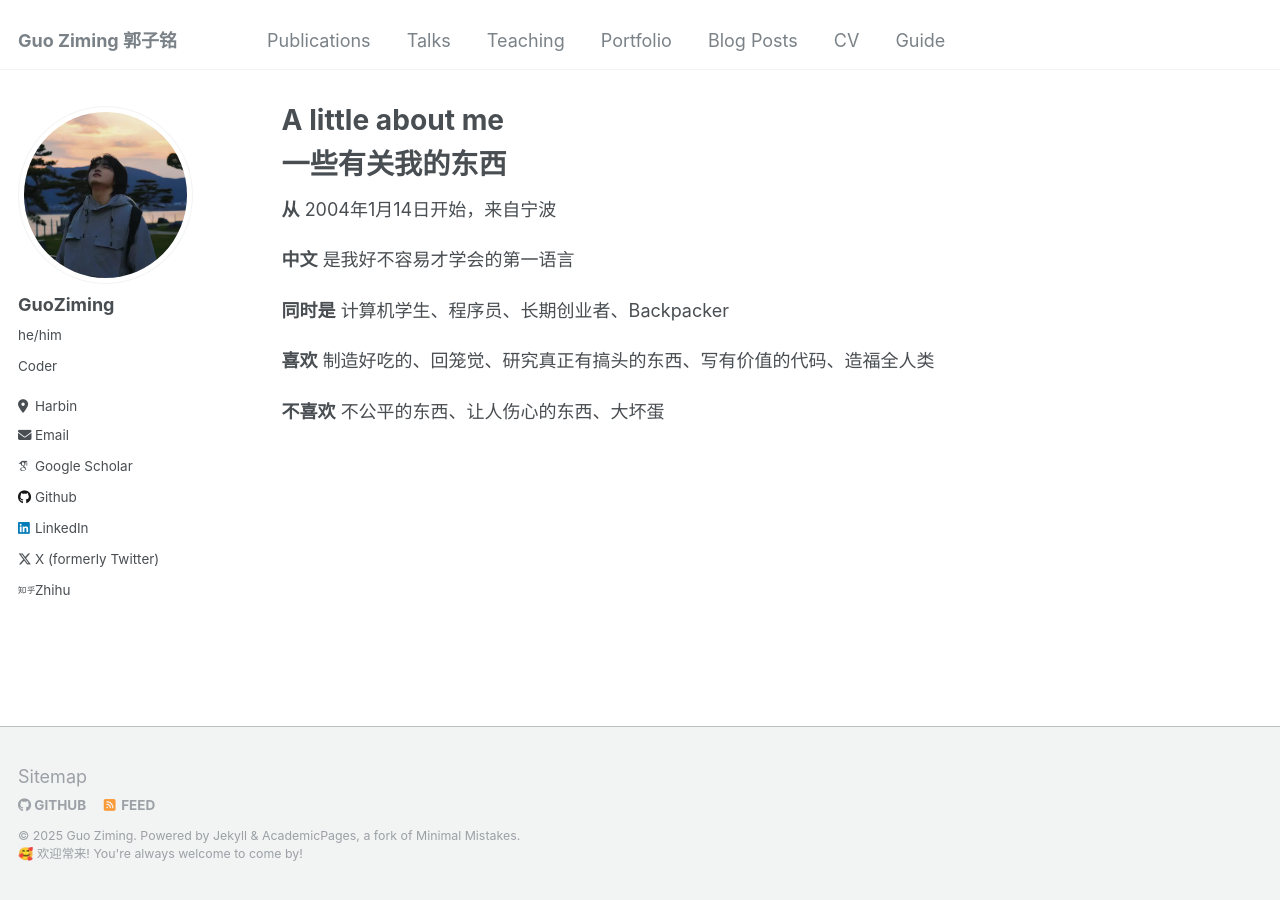
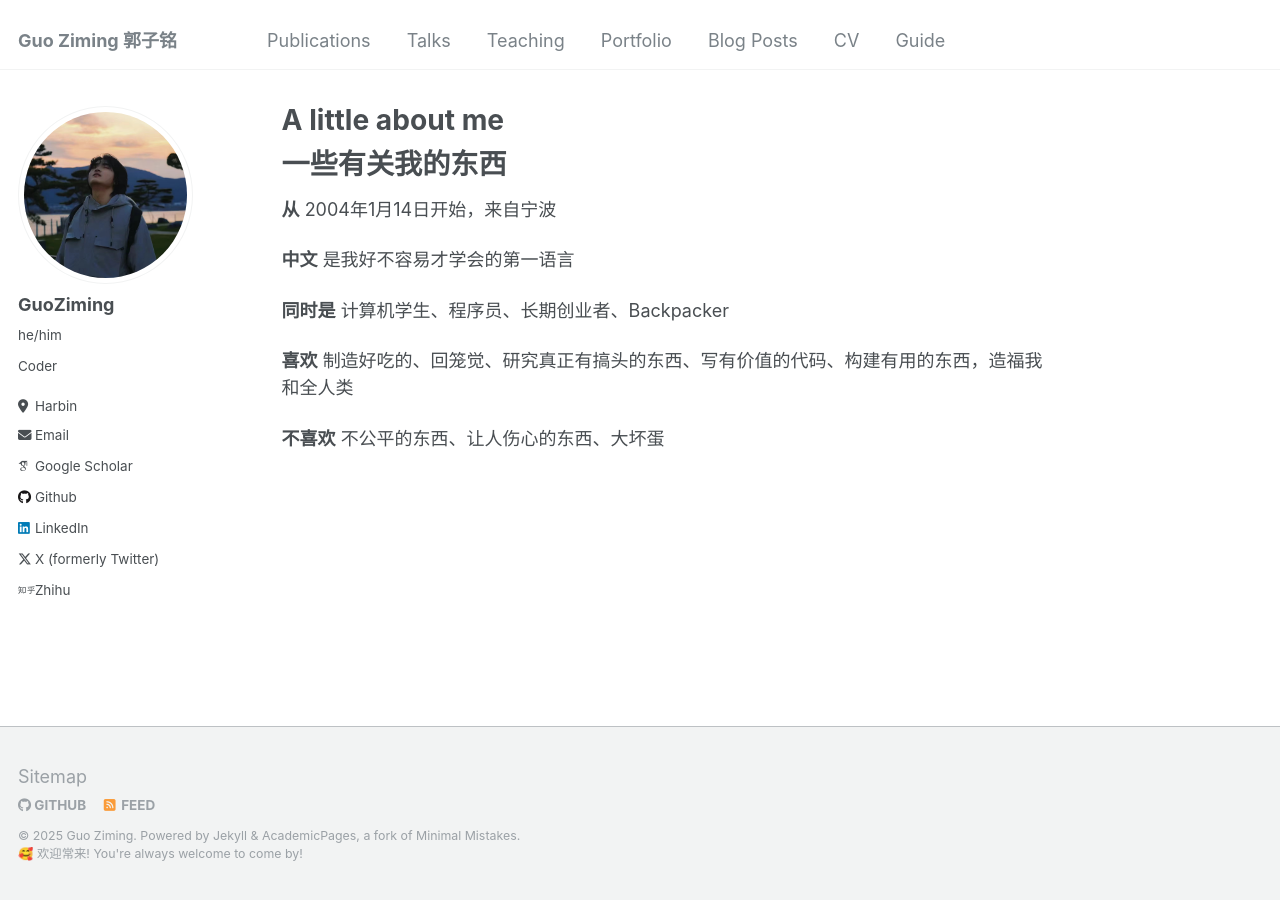
Before and after one commit to mcxiaoxiao/mcxiaoxiao.github.io, a Jekyll site: the page built from _pages/about.md, in a window 1280 px wide. Built offline with Jekyll 4.4.1, drawn with Linux system fonts in a browser that asks for light colours; some web fonts are replaced.

Commit message:
Update about.md

```diff
--- a/_pages/about.md
+++ b/_pages/about.md
@@ -16,6 +16,6 @@ redirect_from:
 
 **同时是** 计算机学生、程序员、长期创业者、Backpacker
 
-**喜欢** 制造好吃的、回笼觉、研究真正有搞头的东西、写有价值的代码、造福全人类
+**喜欢** 制造好吃的、回笼觉、研究真正有搞头的东西、写有价值的代码、构建有用的东西，造福我和全人类
 
 **不喜欢** 不公平的东西、让人伤心的东西、大坏蛋
```
